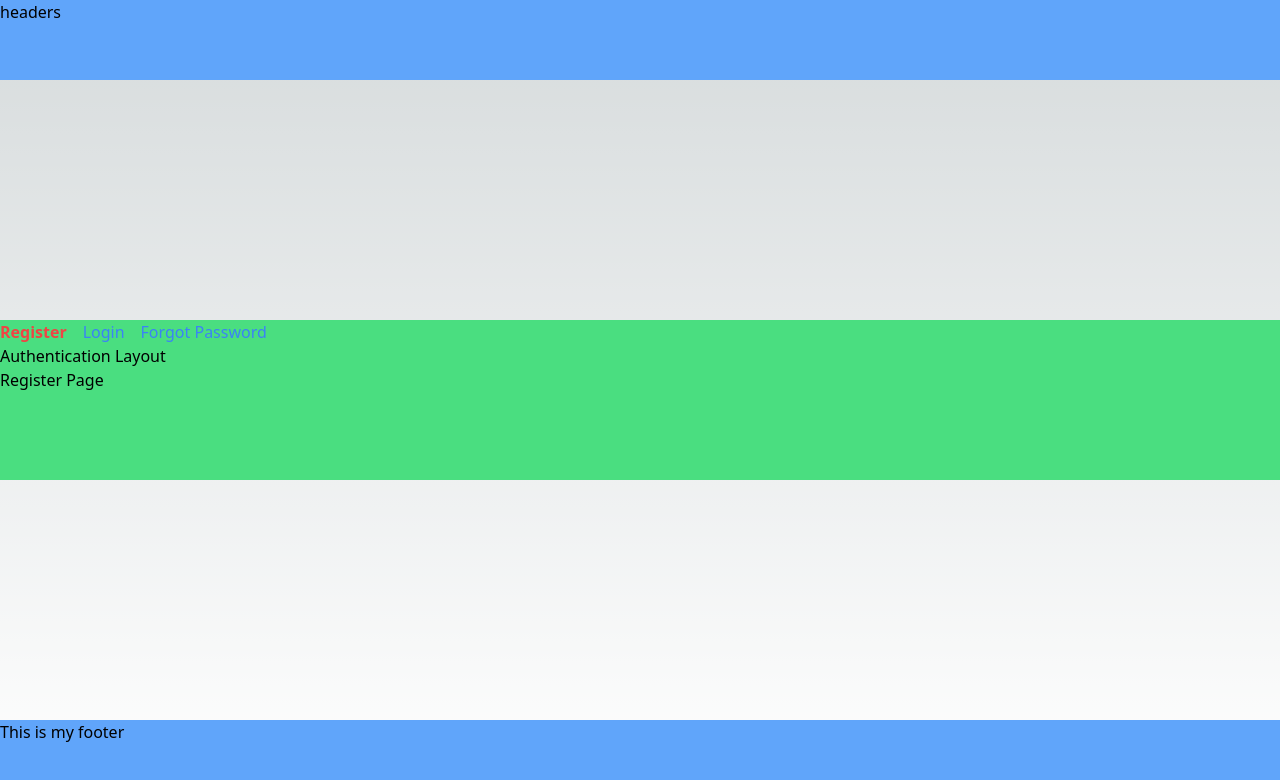
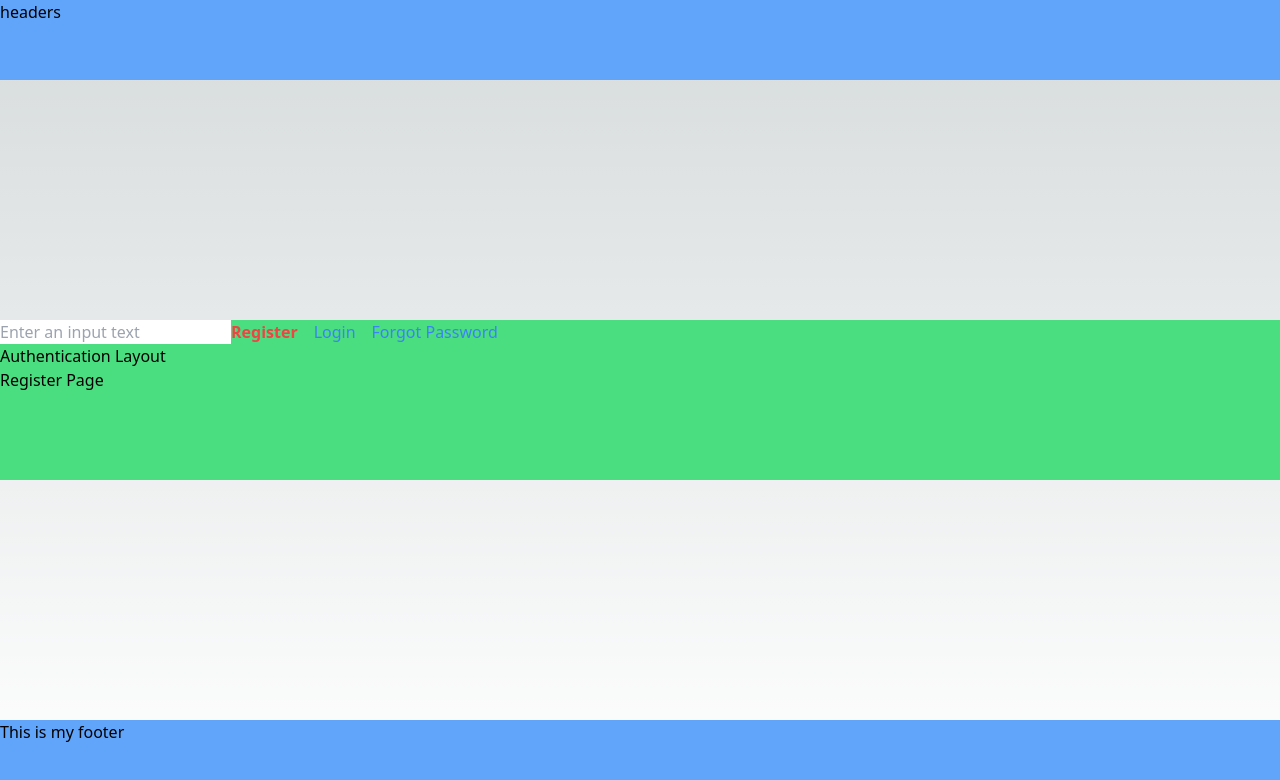
Before and after one commit to thazinnaing/text-nextjs, a Next.js app: page /register in a window 1280 px wide. Shown: the top 780 px of the page. Built offline with nearby package versions, Linux system fonts and the light colour scheme.

Commit message:
feat: use template instead of layout to be mounted a new render

```diff
--- a/src/app/(auth)/layout.tsx
+++ b/src/app/(auth)/template.tsx
@@ -1,6 +1,8 @@
 "use client";
 import Link from "next/link"
 import { usePathname } from "next/navigation"
+import { useState } from "react";
+
 
 const navLinks=[
     {name: "Register",href:"/register"},
@@ -15,9 +17,11 @@ const AuthLayout = ({
 }) => {
 
     const pathname=usePathname();
+    const [input, setInput]=useState("")
 
   return (
     <div>
+        <input onChange={e=>setInput(e.target.value)} type="text" value={input} placeholder="Enter an input text" className="text-black"/>
         {navLinks.map(link=>{
             const isActive=pathname.startsWith(link.href)
             return(
```
